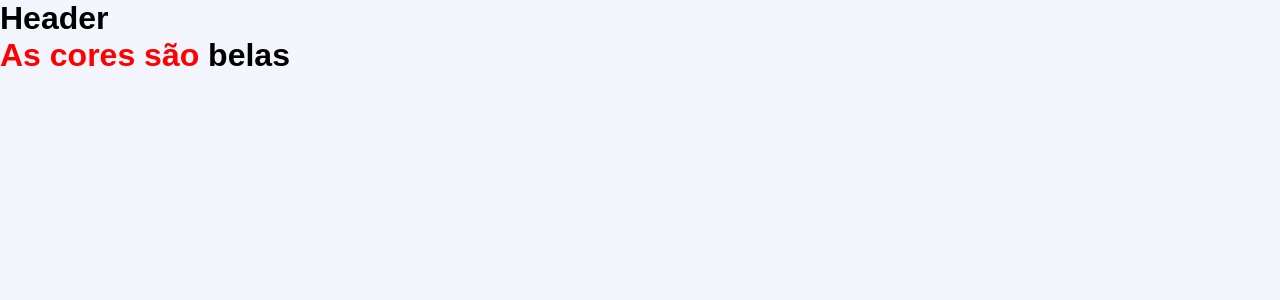
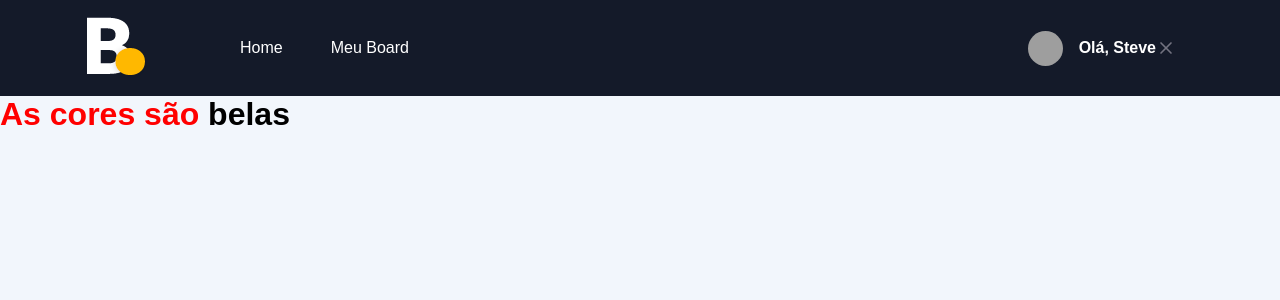
Before and after one commit to glecio/board, a Next.js app: page / in a window 1280 px wide. Shown: the top 300 px of the page. Built offline with nearby package versions, Linux system fonts and the light colour scheme; grey boxes are pictures that could not be loaded.

Commit message:
Criação do Header e estilos

```diff
--- a/package.json
+++ b/package.json
@@ -15,6 +15,7 @@
     "next": "13.1.6",
     "react": "18.2.0",
     "react-dom": "18.2.0",
+    "react-icons": "^4.7.1",
     "sass": "^1.58.0"
   },
   "devDependencies": {
--- a/src/components/Header/index.tsx
+++ b/src/components/Header/index.tsx
@@ -1,8 +1,20 @@
+import Link from 'next/link'
 import styles from './styles.module.scss'
+import { SignInButton } from '../SignInButton'
+
 export function Header() {
     return(
-        <div>
-            <h1>Header</h1>
-        </div>
+        <header className={styles.headerContainer}>
+            <div className={styles.herderContent}>
+                <Link href="/">
+                    <img src="/images/logo.svg" alt="Logo Board" />
+                </Link>
+                <nav>
+                    <Link href="/">Home</Link>
+                    <Link href="/board">Meu  Board</Link>
+                </nav>
+                <SignInButton/>
+            </div>
+        </header>
     )
 }
--- a/src/components/Header/styles.module.scss
+++ b/src/components/Header/styles.module.scss
@@ -0,0 +1,40 @@
+.headerContainer {
+    height: 6rem;
+    background-color: #141a29;
+}
+
+.herderContent {
+    max-width: 1120px;
+    height: 6rem;
+    margin: 0 auto;
+    display: flex;
+    align-items: center;
+
+    img {
+        cursor: pointer;
+
+    }
+
+    nav {
+        margin-left: 5rem;
+        height: 5rem;
+
+        a {
+            display: inline-block;
+            position: relative;
+            padding: 0 0.5rem;
+            height: 5rem;
+            line-height: 5rem;
+            color: #fff;
+
+            & + a {
+                margin-left: 2rem;
+            }
+
+        }
+    }
+
+    button {
+        margin-left: auto;
+    }
+}
--- /dev/null
+++ b/src/components/SignInButton/index.tsx
@@ -0,0 +1,30 @@
+import styles from './styles.module.scss'
+import {FaGithub} from 'react-icons/fa'
+import {FiX} from 'react-icons/fi'
+
+export function SignInButton() {
+
+    const session = true;
+
+    return session ?(
+        <button
+            type='button'
+            className={styles.signInButton}
+            onClick={ () => {}}
+        >
+        <img src="https://sujeitoprogramador.com/steve.png" alt="Steve" />
+        Olá, Steve
+        <FiX color='737380' className={styles.closeIcon} />
+        </button>
+    ) :
+    (
+        <button
+            type='button'
+            className={styles.signInButton}
+            onClick={ () => {}}
+        >
+            <FaGithub color='FFB800'/>
+            Entrar com Github
+        </button>
+    )
+}
--- /dev/null
+++ b/src/components/SignInButton/styles.module.scss
@@ -0,0 +1,33 @@
+.signInButton {
+    height: 2.5rem;
+    border-radius: 3rem;
+    background: transparent;
+    border: 0;
+    display: flex;
+    align-items: center;
+    justify-content: center;
+    padding: 0 1.5rem;
+    color: #fff;
+    font-weight: bold;
+    transition: filter 0.2s;
+
+    svg {
+        width: 20px;
+        height: 20px;
+    }
+
+    img {
+        width: 35px;
+        height: 35px;
+        border-radius: 50%;
+        margin-right: 1rem;
+    }
+
+    &:hover {
+        filter: brightness(0.9);
+    }
+
+    svg:first-child {
+        margin-right: 1rem;
+    }
+}
```
Also changed, not shown: 1 other file (tests, documents, lock files or other folders).
